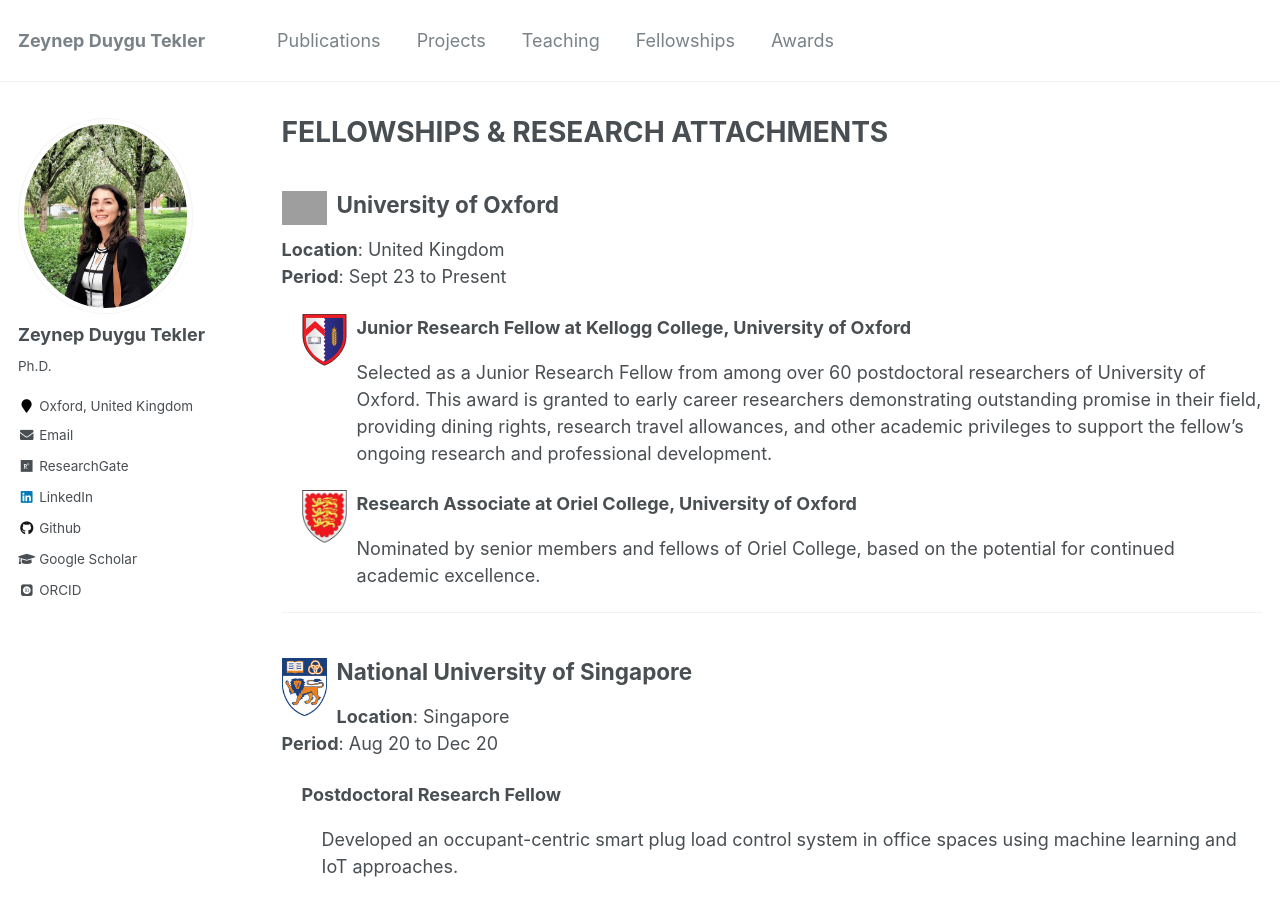
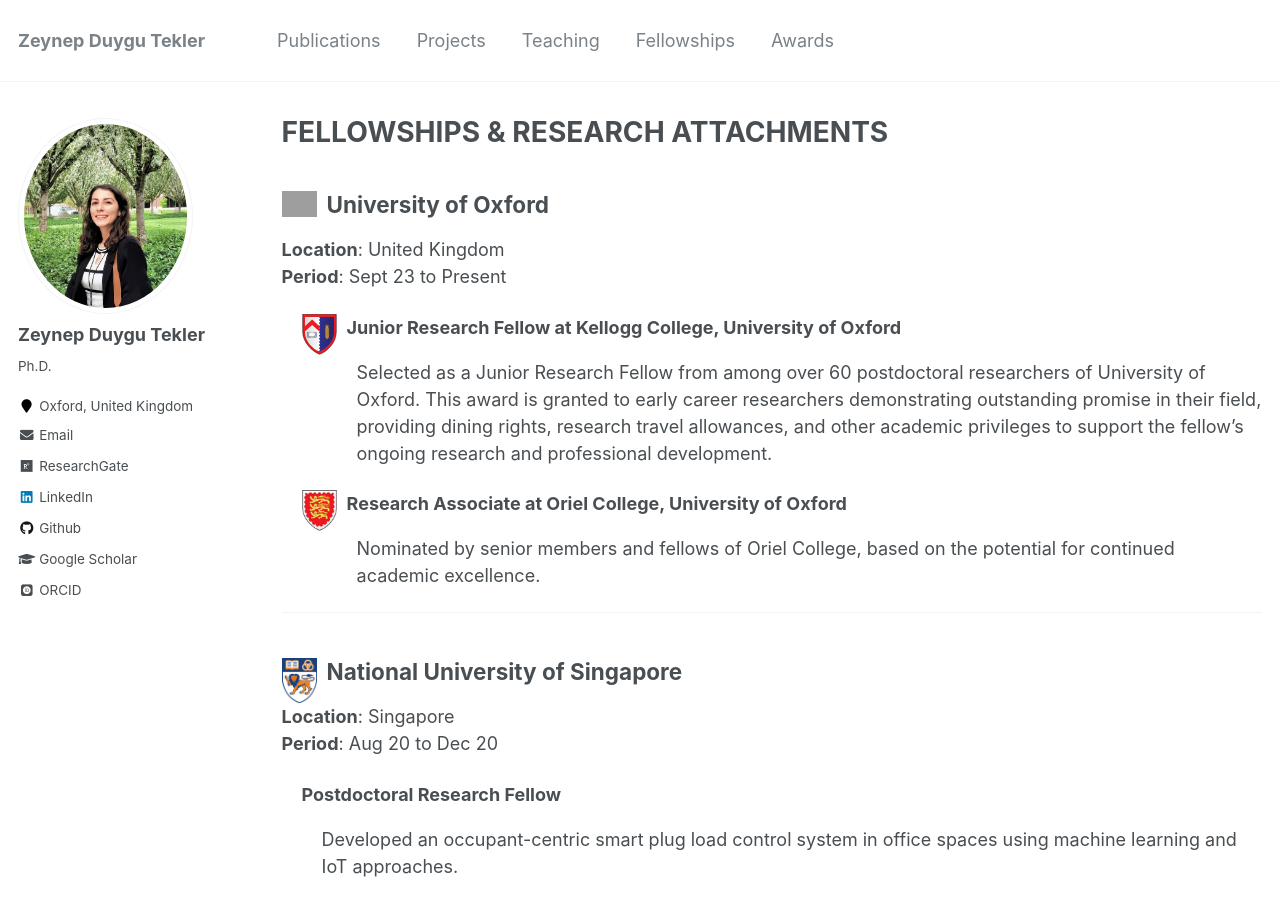
Before and after one commit to zeynepduygutekler/zeynepduygutekler.github.io, a Jekyll site: the page built from _pages/fellowships.md, in a window 1280 px wide and 900 px high. Built offline with Jekyll 4.4.1, drawn with Linux system fonts in a browser that asks for light colours; some web fonts are replaced; grey boxes are pictures that could not be loaded.

Commit message:
logo adjusted

```diff
--- a/_pages/fellowships.md
+++ b/_pages/fellowships.md
@@ -5,7 +5,7 @@
 author_profile: true
 ---
 <div>
-  <img align="left" width="45" height="45" src="/images/oxford-logo2.png" style="margin-right: 10px">
+  <img align="left" width="35" height="45" src="/images/oxford-logo2.png" style="margin-right: 10px">
   <h2>University of Oxford</h2>
 </div>
 
@@ -15,7 +15,7 @@
 <div style="margin-left: 20px;">
 
 <div style="margin-top: 15px;">
-  <img align="left" width="45" height="45" src="/images/kellogg-logo.svg" style="margin-right: 10px">
+  <img align="left" width="35" height="45" src="/images/kellogg-logo.svg" style="margin-right: 10px">
   <strong>Junior Research Fellow at Kellogg College, University of Oxford </strong>
   <p style="margin-left: 55px;">
     Selected as a Junior Research Fellow from among over 60 postdoctoral researchers of University of Oxford. This award is granted
@@ -25,7 +25,7 @@
 </div>
 
 <div style="margin-top: 15px;">
-  <img align="left" width="45" height="45" src="/images/oriel-logo.png" style="margin-right: 10px">
+  <img align="left" width="35" height="45" src="/images/oriel-logo.png" style="margin-right: 10px">
   <strong>Research Associate at Oriel College, University of Oxford</strong>
   <p style="margin-left: 55px;">
     Nominated by senior members and fellows of Oriel College, based on the potential for continued academic excellence.
@@ -38,7 +38,7 @@
 ---
 
 <div>
-  <img align="left" width="45" height="45" src="/images/nus-logo.png" style="margin-right: 10px">
+  <img align="left" width="35" height="45" src="/images/nus-logo.png" style="margin-right: 10px">
   <h2>National University of Singapore</h2>
 </div>
 
```
